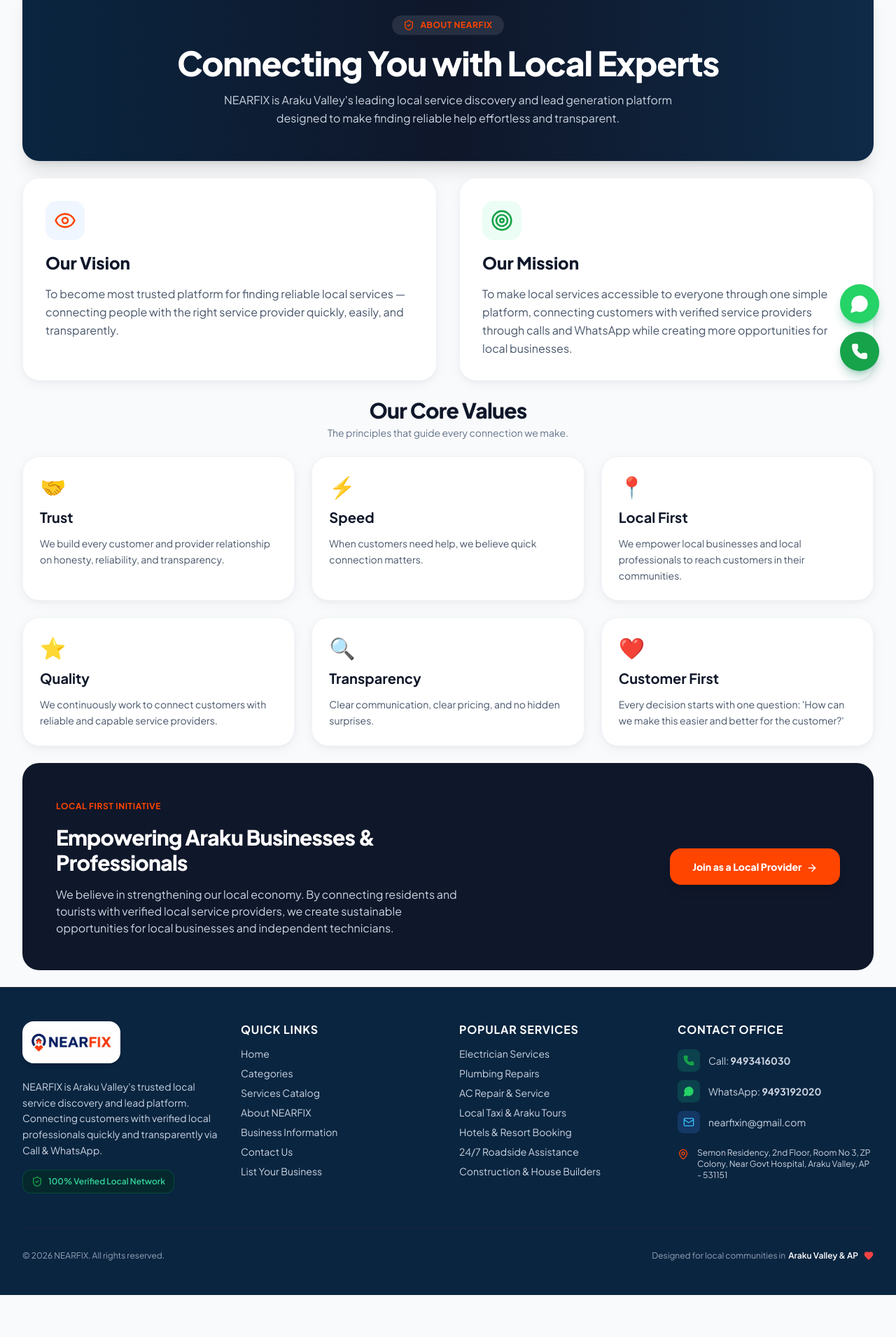
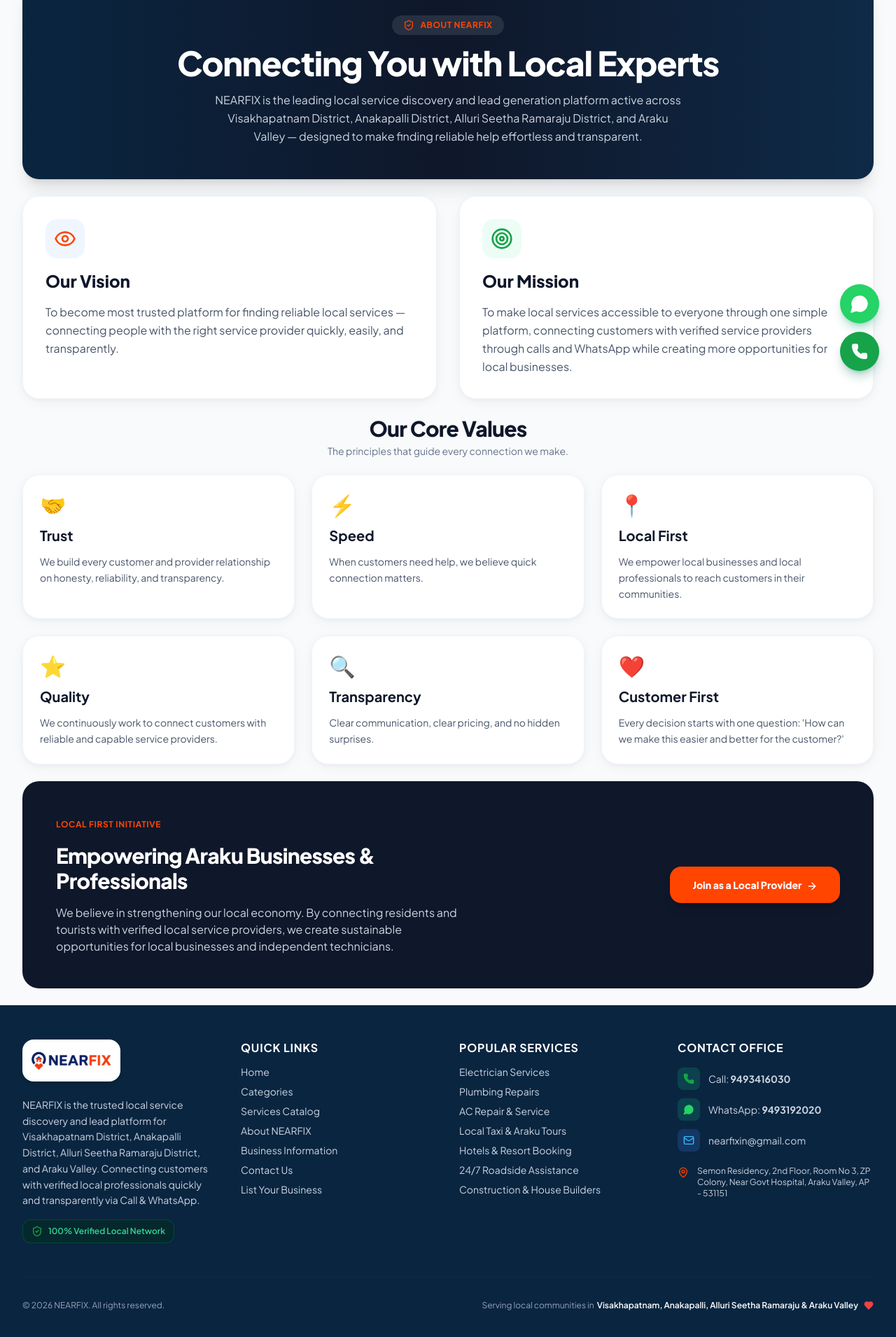
Before and after one commit to shaikmuzammil2905/nearfix, a React (Vite) app: page /about in a window 1280 px wide. Shown: the part 238-2148 px from the top of the page at 70% size. Before the commit the page ends 2088 px from the top, so only its background shows below. Built offline with nearby package versions, Linux system fonts and the light colour scheme.

Commit message:
Update hero badge and locations for Visakhapatnam Anakapalli and Alluri Seetha Ramaraju districts

```diff
--- a/src/components/CallModal.tsx
+++ b/src/components/CallModal.tsx
@@ -46,7 +46,7 @@
             <div className="text-xs font-semibold uppercase tracking-wider text-emerald-700 mb-1">Direct Helpline Number</div>
             <div className="text-3xl font-extrabold text-slate-900 tracking-tight">{NEARFIX_CONTACT.phoneDisplay}</div>
             <div className="flex items-center justify-center gap-1.5 text-xs text-emerald-800 font-medium mt-2">
-              <ShieldCheck className="w-4 h-4 text-emerald-600" /> Verified Local Service Desk — Araku Valley
+              <ShieldCheck className="w-4 h-4 text-emerald-600" /> Verified Local Service Desk — Visakhapatnam, Anakapalli, Alluri Seetha Ramaraju & Araku Valley
             </div>
           </div>
 
--- a/src/components/Footer.tsx
+++ b/src/components/Footer.tsx
@@ -16,7 +16,7 @@
             </Link>
 
             <p className="text-slate-300 text-sm leading-relaxed">
-              NEARFIX is Araku Valley's trusted local service discovery and lead platform. Connecting customers with verified local professionals quickly and transparently via Call & WhatsApp.
+              NEARFIX is the trusted local service discovery and lead platform for Visakhapatnam District, Anakapalli District, Alluri Seetha Ramaraju District, and Araku Valley. Connecting customers with verified local professionals quickly and transparently via Call & WhatsApp.
             </p>
 
             <div className="flex items-center gap-2 text-xs font-semibold text-emerald-400 bg-emerald-950/60 border border-emerald-800/60 px-3 py-2 rounded-xl w-fit">
@@ -93,7 +93,7 @@
         <div className="border-t border-slate-800/80 pt-8 flex flex-col sm:flex-row items-center justify-between text-xs text-slate-400 gap-4">
           <p>© {new Date().getFullYear()} NEARFIX. All rights reserved.</p>
           <div className="flex items-center gap-1 text-slate-400">
-            Designed for local communities in <span className="text-white font-semibold">Araku Valley & AP</span> <Heart className="w-3.5 h-3.5 text-red-500 fill-current inline ml-1" />
+            Serving local communities in <span className="text-white font-semibold">Visakhapatnam, Anakapalli, Alluri Seetha Ramaraju & Araku Valley</span> <Heart className="w-3.5 h-3.5 text-red-500 fill-current inline ml-1" />
           </div>
         </div>
       </div>
--- a/src/components/WhatsAppModal.tsx
+++ b/src/components/WhatsAppModal.tsx
@@ -12,8 +12,8 @@
   if (!isOpen) return null;
 
   const customText = serviceName
-    ? `Hello NEARFIX, I need help with ${serviceName} in Araku Valley.`
-    : `Hello NEARFIX, I need help finding a local service in Araku Valley.`;
+    ? `Hello NEARFIX, I need help with ${serviceName}.`
+    : `Hello NEARFIX, I need help finding a local service in Visakhapatnam / Anakapalli / Alluri Seetha Ramaraju / Araku Valley.`;
 
   const customWhatsappUrl = `https://wa.me/919493192020?text=${encodeURIComponent(customText)}`;
 
--- a/src/pages/AboutPage.tsx
+++ b/src/pages/AboutPage.tsx
@@ -23,7 +23,7 @@
           Connecting You with Local Experts
         </h1>
         <p className="text-slate-300 text-base max-w-2xl mx-auto leading-relaxed">
-          NEARFIX is Araku Valley's leading local service discovery and lead generation platform designed to make finding reliable help effortless and transparent.
+          NEARFIX is the leading local service discovery and lead generation platform active across Visakhapatnam District, Anakapalli District, Alluri Seetha Ramaraju District, and Araku Valley — designed to make finding reliable help effortless and transparent.
         </p>
       </div>
 
--- a/src/pages/HomePage.tsx
+++ b/src/pages/HomePage.tsx
@@ -63,17 +63,26 @@
 
           {/* Main Heading */}
           <div className="space-y-3">
-            <div className="inline-flex items-center gap-2 px-3 py-1 text-xs font-extrabold text-white uppercase tracking-wider animate-fadeIn drop-shadow-[0_2px_6px_rgba(0,0,0,0.9)]">
-              <ShieldCheck className="w-4 h-4 text-nearfix-orange" /> Araku Valley's #1 Service Platform
+            <div className="inline-flex items-center gap-2 px-4 py-1.5 rounded-full bg-slate-950/60 backdrop-blur-md border border-white/20 text-xs sm:text-sm font-extrabold text-white uppercase tracking-wider animate-fadeIn shadow-lg">
+              <ShieldCheck className="w-4 h-4 text-nearfix-orange flex-shrink-0" /> #1 Service Platform in Visakhapatnam, Anakapalli, Alluri Seetha Ramaraju & Araku Valley
             </div>
 
             <h1 className="text-3xl sm:text-5xl lg:text-6xl font-extrabold tracking-tight leading-tight drop-shadow-[0_3px_10px_rgba(0,0,0,0.9)]">
               Find Trusted Local Services <span className="text-nearfix-orange drop-shadow-[0_3px_10px_rgba(0,0,0,0.9)]">Near You</span>
             </h1>
 
-            <p className="text-white font-medium text-base sm:text-lg max-w-2xl mx-auto leading-relaxed drop-shadow-[0_2px_8px_rgba(0,0,0,0.9)]">
-              Connect with verified service providers instantly via Call or WhatsApp.
+            <p className="text-white font-medium text-base sm:text-lg max-w-3xl mx-auto leading-relaxed drop-shadow-[0_2px_8px_rgba(0,0,0,0.9)]">
+              Actively serving <span className="font-bold text-amber-300">Visakhapatnam District</span>, <span className="font-bold text-amber-300">Anakapalli District</span>, <span className="font-bold text-amber-300">Alluri Seetha Ramaraju District</span> & <span className="font-bold text-amber-300">Araku Valley</span>. Connect with verified local professionals instantly via Call or WhatsApp.
             </p>
+          </div>
+
+          {/* Quick Locations Pill Bar */}
+          <div className="flex flex-wrap items-center justify-center gap-2 pt-1 max-w-3xl mx-auto">
+            {['Visakhapatnam District', 'Anakapalli District', 'Alluri Seetha Ramaraju District', 'Araku Valley'].map((loc) => (
+              <span key={loc} className="inline-flex items-center gap-1.5 px-3 py-1 rounded-full bg-white/15 backdrop-blur-md border border-white/25 text-xs font-extrabold text-white shadow-xs">
+                <MapPin className="w-3 h-3 text-nearfix-orange" /> {loc}
+              </span>
+            ))}
           </div>
 
 
```
